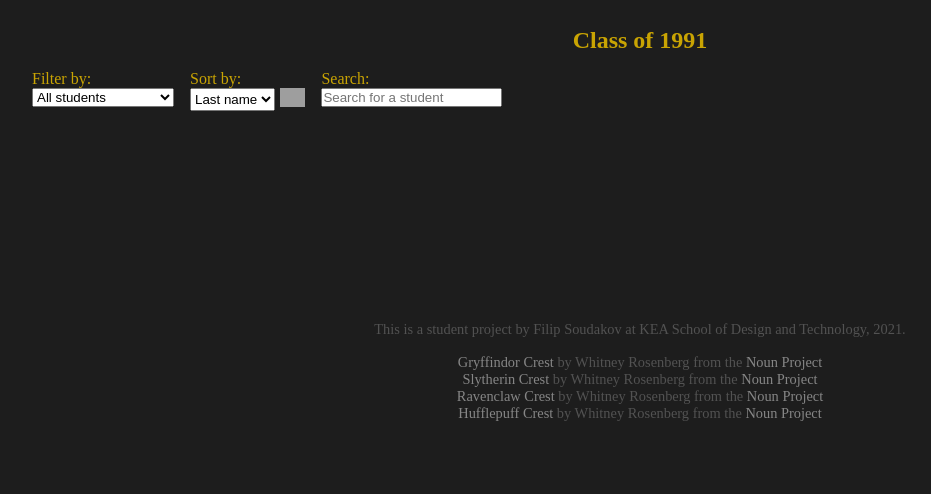
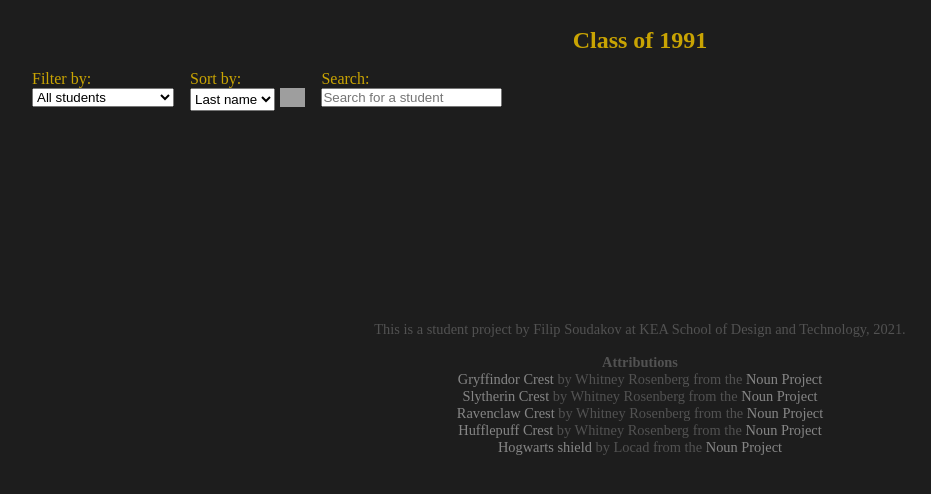
Before and after one commit to filepeno/hacked-hogwarts-student-list, a plain HTML site: page index.html in a window 1280 px wide. Shown: the part 122-616 px from the top of the page, without its empty margins (0-931 px from the left). Drawn offline with Linux system fonts and the light colour scheme; no server answers; grey boxes are pictures that could not be loaded; a web font is replaced by a local one.

Commit message:
added aattribution for Hogwarts shield

```diff
--- a/index.html
+++ b/index.html
@@ -103,10 +103,12 @@
     <footer>
       <section id="description">This is a student project by Filip Soudakov at KEA School of Design and Technology, 2021.</section>
       <section id="attributions">
+        <h4>Attributions</h4>
         <p><a href="https://thenounproject.com/whitneyrosenberg/collection/hogwarts-house-crests/?i=1704953">Gryffindor Crest</a> by Whitney Rosenberg from the <a href="http://thenounproject.com/">Noun Project</a></p>
         <p><a href="https://thenounproject.com/whitneyrosenberg/collection/hogwarts-house-crests/?i=1704952">Slytherin Crest</a> by Whitney Rosenberg from the <a href="http://thenounproject.com/">Noun Project</a></p>
         <p><a href="https://thenounproject.com/search/?q=ravenclaw&i=1704954">Ravenclaw Crest</a> by Whitney Rosenberg from the <a href="http://thenounproject.com/">Noun Project</a></p>
         <p><a href="https://thenounproject.com/whitneyrosenberg/collection/hogwarts-house-crests/?i=1704951">Hufflepuff Crest</a> by Whitney Rosenberg from the <a href="http://thenounproject.com/">Noun Project</a></p>
+        <p><a href="https://thenounproject.com/search/?q=hogwarts&i=1419629">Hogwarts shield</a> by Locad from the <a href="http://thenounproject.com/">Noun Project</a></p>
       </section>
     </footer>
     <script src="script.js"></script>
```
